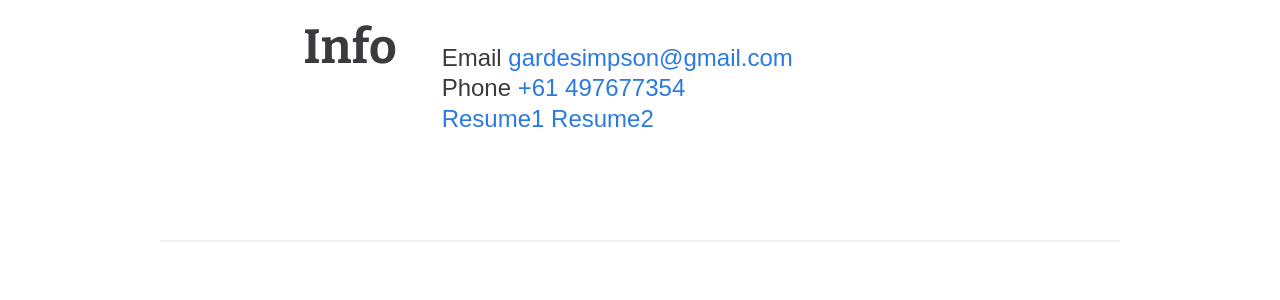
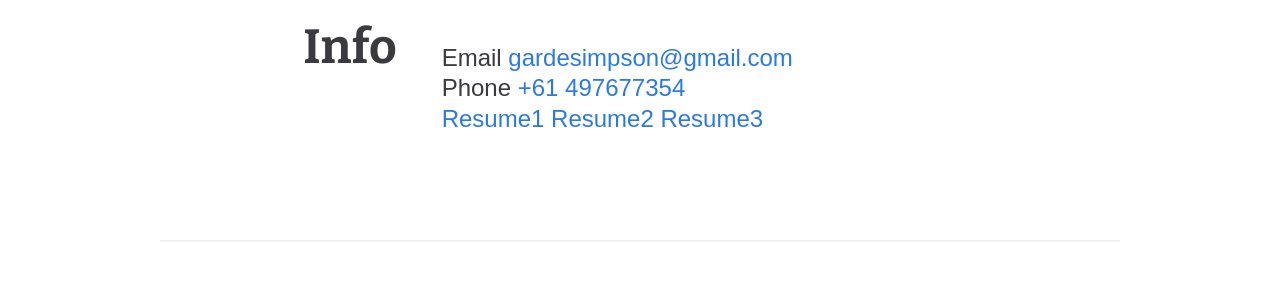
Before and after one commit to node-gs/GerardSimpson, a Jekyll site: the page built from index.html, in a window 1280 px wide. Shown: the part 1714-2014 px from the top of the page. Built offline with Jekyll 4.4.1, drawn with Linux system fonts in a browser that asks for light colours.

```diff
--- a/_config.yml
+++ b/_config.yml
@@ -3,7 +3,7 @@ title: Gerard Simpson
 email: gardeimspons@gmail.com
 description: > # this means to ignore newlines until "baseurl:"
   Gerard Simpson, Web Developer, lover of web technologies, modern JS frameworks, and creating things.
-baseurl: "/GerardSimpson/" # the subpath of your site, e.g. /blog/
+baseurl: "/GerardSimpson" # the subpath of your site, e.g. /blog/
 url: "https://node-gs.github.io" # the base hostname & protocol for your site
 twitter_username: GerardSimpson1
 github_username:  node-gs
--- a/_layouts/custom.html
+++ b/_layouts/custom.html
@@ -89,7 +89,8 @@ title: Gerard Simpson - Web Developer
               <li>
                 <p>
                   <a href='/resume'>Resume1</a>
-                  <a href='{{ /resume | prepend: site.baseurl }}'>Resume2</a>
+                  <a href='{{ resume | prepend: site.baseurl }}'>Resume2</a>
+                  <a href='resume'>Resume3</a>
                 </p>
               </li>
             </ul>
```
Also changed, not shown: resume.md (+1 -1 lines).
